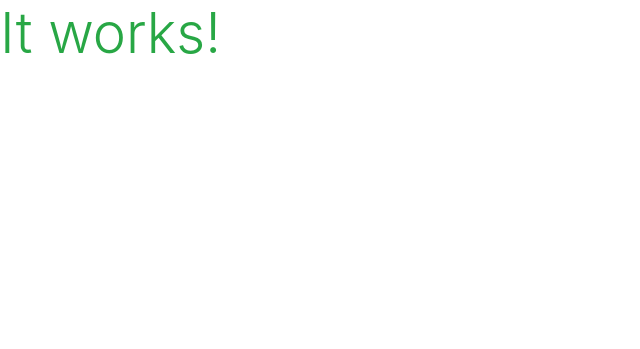
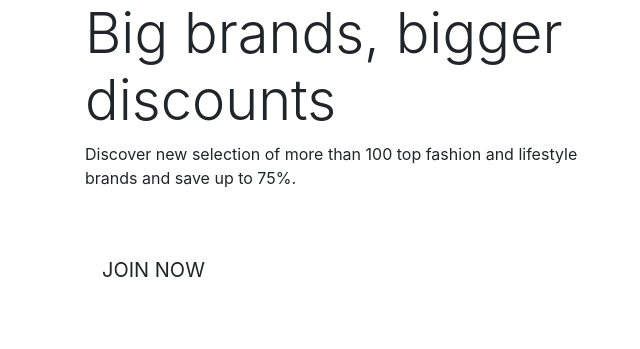
Before and after one commit to BlankaG/Online-shop, a Django app: page / in a window 1280 px wide. Shown: the top 349 px of the page, without its empty margins (0-640 px from the left). Run offline with Django 3.2, Linux system fonts and the light colour scheme.

Commit message:
added homepage content

```diff
--- a/home/templates/home/index.html
+++ b/home/templates/home/index.html
@@ -1,6 +1,29 @@
 {% extends "base.html" %}
 {% load static %}
 
+{% block page_header %}
+   <div class="container header-container">
+       <div class="row">
+            <div class="col">
+
+            </div>
+       </div>
+   </div>
+
+{% endblock %}
+
 {% block content %}
-    <h1 class="display-4 text-success">It works!</h1>
+    <div class="container h-100">
+        <div class="row h-100">
+            <div class="col-7 col-md-6 my-auto">
+                <h1 class="display-4 logo-font text-black">Big brands, bigger discounts</h1>
+                   <p>Discover new selection of more than 100 top fashion and lifestyle brands and save up to 75%.</p>
+                <div class="my-5">
+                   <h4>
+                       <a href="" class="join-now-button btn btn-lg rounded-0 text-uppercase py-3">Join now</a>
+                   </h4>
+                </div>
+            </div>
+        </div>
+    <div>
 {% endblock %}
```
